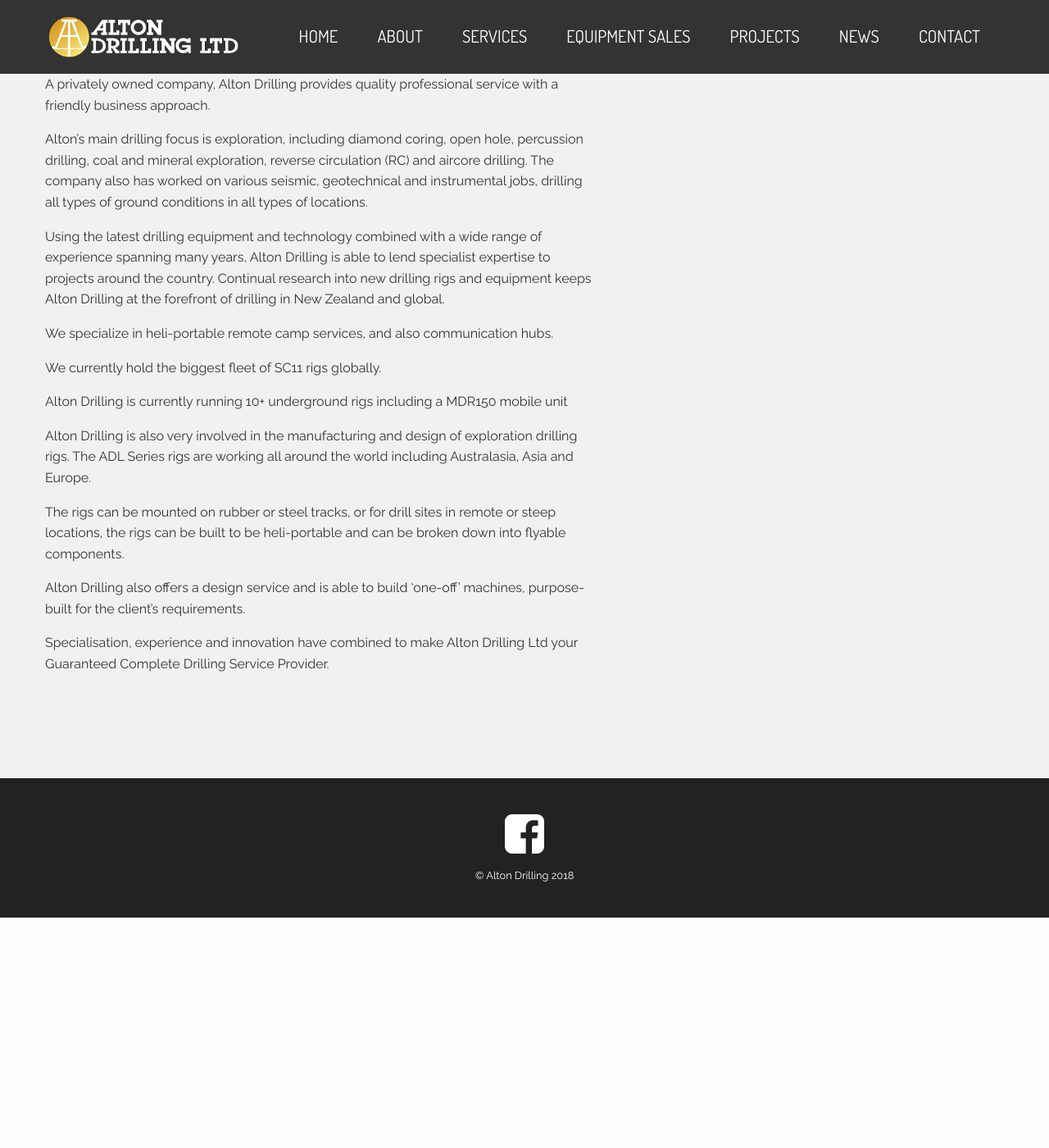
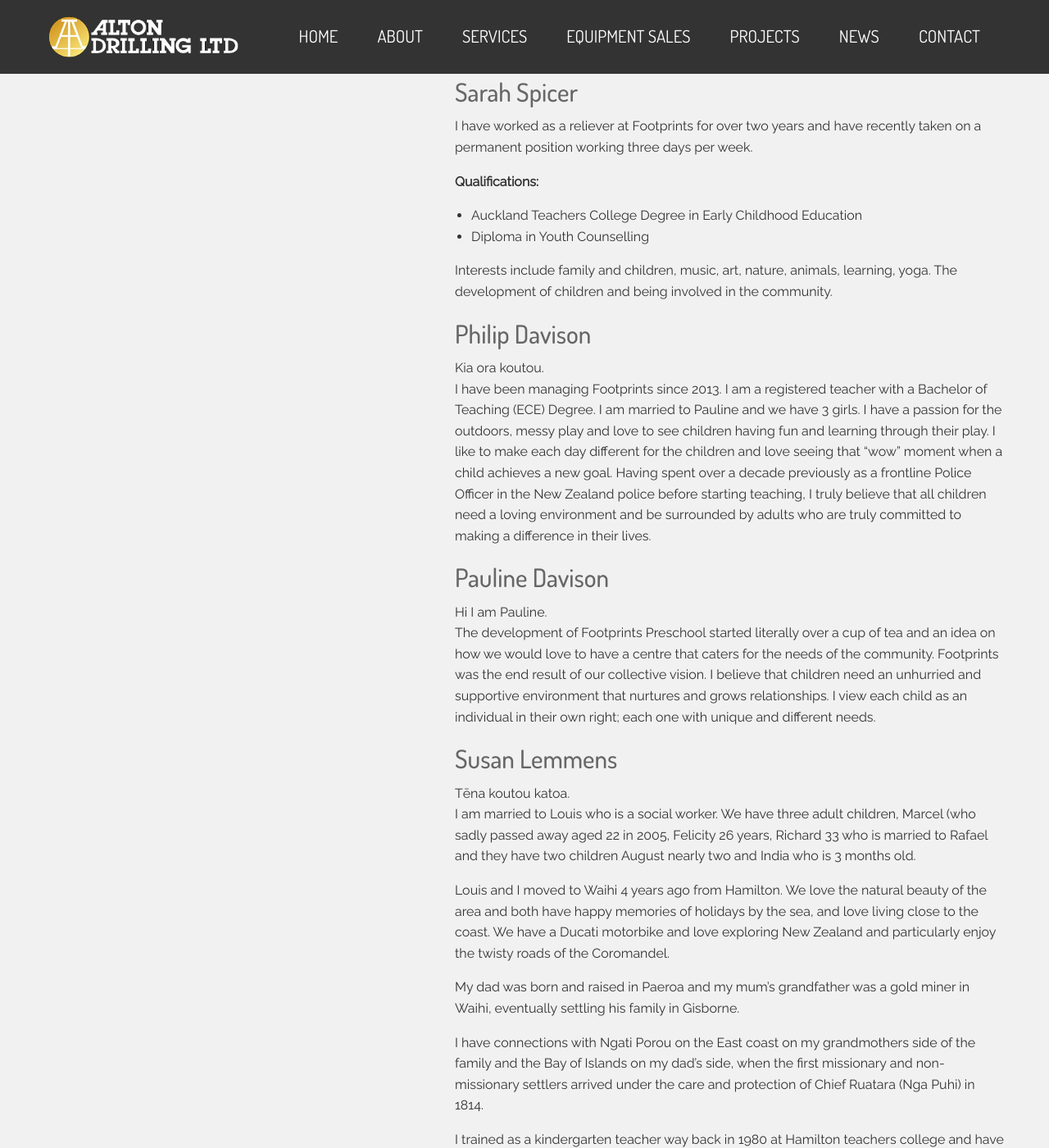
Before and after one commit to viv-b/footprints-preschool, a Jekyll site: the page built from our-staff.html, in a window 1280 px wide and 1400 px high. Shown: the whole window at 82% size. Built offline with Jekyll 4.4.1, drawn with Linux system fonts in a browser that asks for light colours; nearby versions of some CDN libraries; some of the changed text lies outside the part shown.

Commit message:
Updated 'our-staff.html' via CloudCannon

```diff
--- a/our-staff.html
+++ b/our-staff.html
@@ -7,21 +7,19 @@
 <div class="wrapper-padding">
     <div class="grid-container">
         <div class="grid-x grid-margin-x">
+            {% assign sorted_staff = site.staff | sort: "sort_number" %}
 
-            <div class="medium-7 large-7 cell">
-                <div class="editable">
-                	<p>A privately owned company, Alton Drilling provides quality professional service with a friendly business approach.</p>
-                	<p>Alton&rsquo;s main drilling focus is exploration, including diamond coring, open hole, percussion drilling, coal and mineral exploration, reverse circulation (RC) and aircore drilling. The company also has worked on various seismic, geotechnical and instrumental jobs, drilling all types of ground conditions in all types of locations.</p>
-                	<p>Using the latest drilling equipment and technology combined with a wide range of experience spanning many years, Alton Drilling is able to lend specialist expertise to projects around the country. Continual research into new drilling rigs and equipment keeps Alton Drilling at the forefront of drilling in New Zealand and global.</p>
-                	<p>We specialize in heli-portable remote camp services, and also communication hubs.</p>
-                	<p>We currently hold the biggest fleet of SC11 rigs globally.</p>
-                	<p>Alton Drilling is currently running 10+ underground rigs including a MDR150 mobile unit</p>
-                	<p>Alton Drilling is also very involved in the manufacturing and design of exploration drilling rigs. The ADL Series rigs are working all around the world including Australasia, Asia and Europe.</p>
-                	<p>The rigs can be mounted on rubber or steel tracks, or for drill sites in remote or steep locations, the rigs can be built to be heli-portable and can be broken down into flyable components.</p>
-                	<p>Alton Drilling also offers a design service and is able to build &lsquo;one-off&rsquo; machines, purpose-built for the client&rsquo;s requirements.</p>
-                	<p>Specialisation, experience and innovation have combined to make Alton Drilling Ltd your Guaranteed Complete Drilling Service Provider.</p>
-                </div>
+            {% for person in sorted_staff %}
+
+            <div class="medium-4 large-4 cell">
             </div>
+
+             <div class="medium-8 large-offset-1 large-7 cell">
+                	<h3>{{ person.name }}</h3>
+                	{{ person content }}
+            </div>
+
+            {% endfor %}
 
         </div>
     </div>
```
